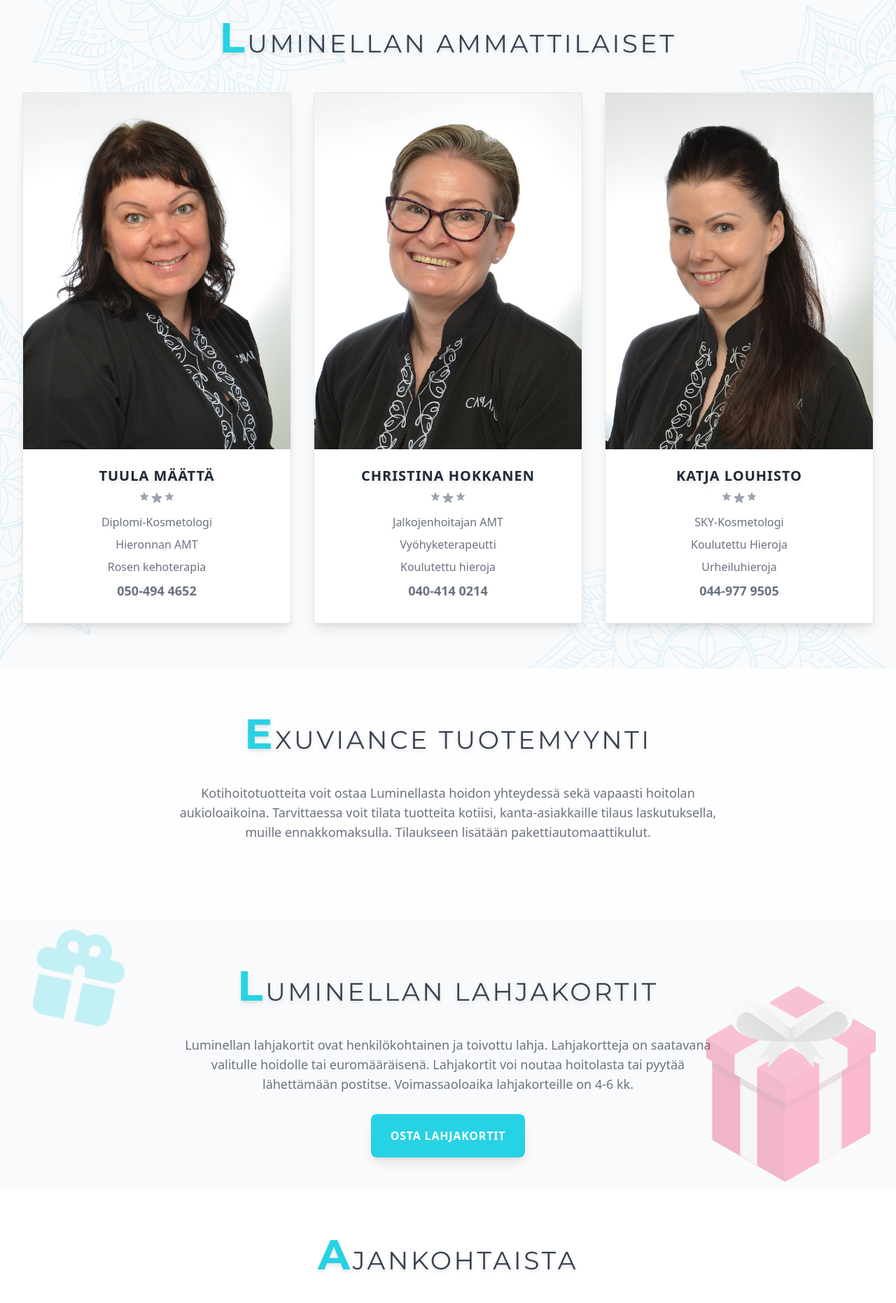
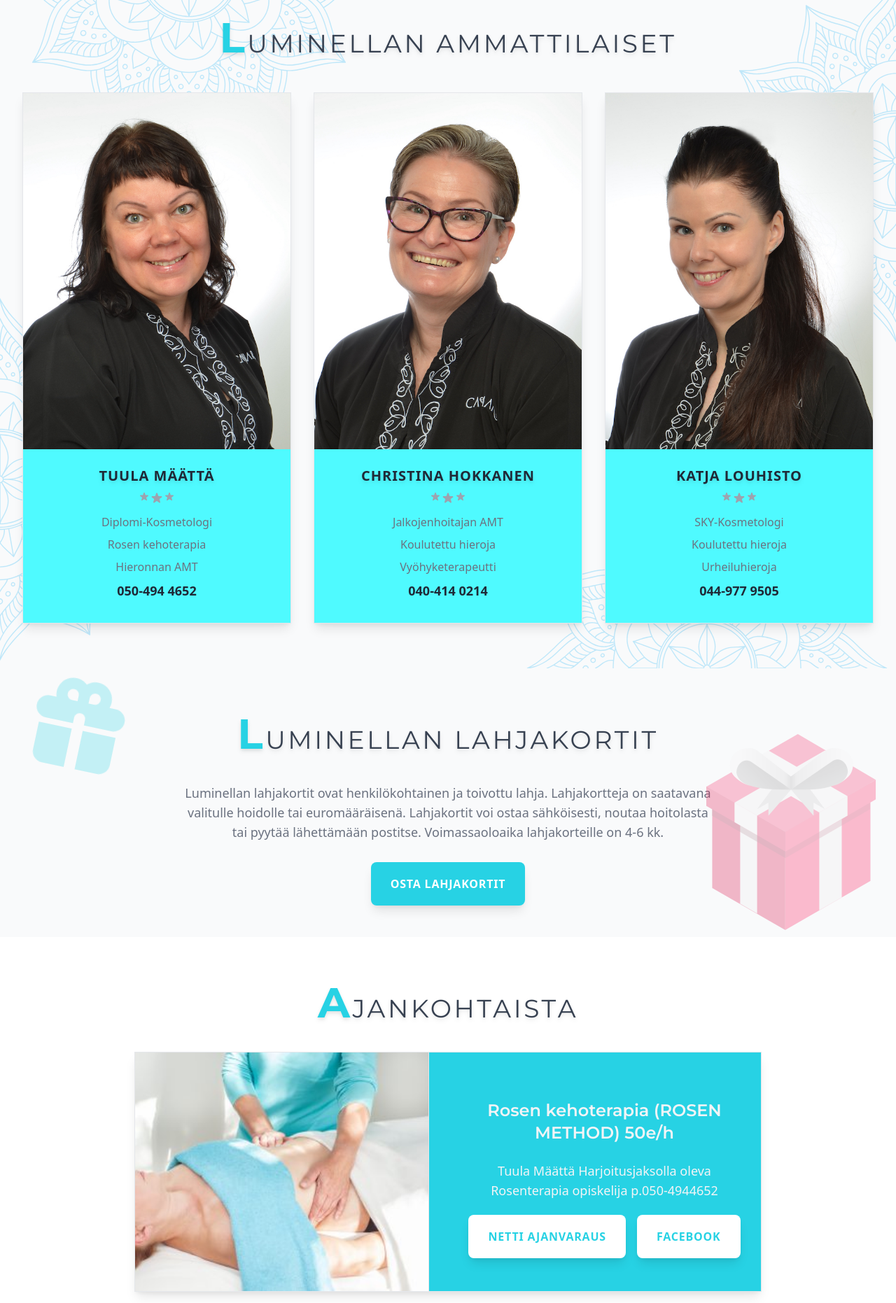
Before and after one commit to tranhuyviet/luminella, a Next.js app: page / in a window 1280 px wide. Shown: the part 840-2702 px from the top of the page at 70% size. Built offline with nearby package versions, Linux system fonts and the light colour scheme.

Commit message:
update after meeting

```diff
--- a/components/Navbar.js
+++ b/components/Navbar.js
@@ -41,6 +41,11 @@ const Navbar = () => {
                         Hinnasto
                     </a>
                 </Link>
+                <Link href='/kuvia'>
+                    <a className={`${pathname === '/kuvia' && 'link-active'}`}>
+                        Kuvia
+                    </a>
+                </Link>
                 {/* <Link href='/nettiajanvaraus'>
                     <a
                         className={`${
--- a/components/etusivu/AjankohtaistaSection.js
+++ b/components/etusivu/AjankohtaistaSection.js
@@ -10,27 +10,26 @@ const AjankohtaistaSection = () => {
                 <div className='border w-full grid grid-cols-2 shadow-lg bg-primary-700'>
                     <Fade left>
                         <img
-                            src='/images/exu2.jpeg'
+                            src='/images/rosen.jpg'
                             alt='exu'
                             className='w-[420px] border-r'
                         />
                     </Fade>
                     <div className='text-gray-500 py-6 px-6 flex items-center '>
                         <div>
-                            <Fade right>
                             <h2 className='text-2xl font-title font-semibold text-gray-100'>
                                 Rosen kehoterapia (ROSEN METHOD) 50e/h
                             </h2>
                             <p className='mb-10 text-lg mt-6 text-gray-100'>
-                                    Tuula Määttä (edistynyt opiskelija)
-                                    ajanvaraus p.050-4944652
+                                Tuula Määttä Harjoitusjaksolla oleva
+                                Rosenterapia opiskelija p.050-4944652
                             </p>
                             <Link href='https://slotti.fi/booking/hyvinvointi-jakauneushoitolaluminella/'>
-                                    <a className='btn-reverse'>
-                                        Netti Ajanvaraus
-                                    </a>
+                                <a className='btn-reverse'>Netti Ajanvaraus</a>
                             </Link>
-                            </Fade>
+                            <Link href='https://www.facebook.com/Rosenterapeuttifi-342042090069211'>
+                                <a className='btn-reverse ml-4'>Facebook</a>
+                            </Link>
                         </div>
                     </div>
                 </div>
--- a/components/etusivu/GallerySection.js
+++ b/components/etusivu/GallerySection.js
@@ -26,11 +26,11 @@ const GallerySection = () => {
     };
 
     return (
-        <section className='sectionWrap bg-gray-50'>
+        <section className='sectionWrap'>
             <h1 className='sectionTitle'>Kuvia</h1>
             <div className='mt-16 grid grid-cols-3 max-w-6xl mx-auto gap-8'>
                 {images.map((image, index) => (
-                    <Zoom top key={index}>
+                    <div key={index}>
                         <img
                             src={image.url}
                             // key={index}
@@ -38,7 +38,7 @@ const GallerySection = () => {
                             className='w-[360px] h-[360px] shadow-lg transition-all duration-300 hover:opacity-70'
                             onClick={() => handleImageClick(index)}
                         />
-                    </Zoom>
+                    </div>
                 ))}
             </div>
             {isOpen && (
--- a/components/etusivu/GiftSection.js
+++ b/components/etusivu/GiftSection.js
@@ -12,9 +12,9 @@ const GiftSection = () => {
                     <p className='mb-12 text-lg text-gray-500'>
                         Luminellan lahjakortit ovat henkilökohtainen ja toivottu
                         lahja. Lahjakortteja on saatavana valitulle hoidolle tai
-                        euromääräisenä. Lahjakortit voi noutaa hoitolasta tai
-                        pyytää lähettämään postitse. Voimassaoloaika
-                        lahjakorteille on 4-6 kk.
+                        euromääräisenä. Lahjakortit voi ostaa sähköisesti,
+                        noutaa hoitolasta tai pyytää lähettämään postitse.
+                        Voimassaoloaika lahjakorteille on 4-6 kk.
                     </p>
                 </Fade>
                 <Fade right delay={300}>
--- a/components/etusivu/TeamCard.js
+++ b/components/etusivu/TeamCard.js
@@ -2,12 +2,12 @@ import React from 'react';
 
 const TeamCard = ({ imgUrl, name, text1, text2, text3, phone }) => {
     return (
-        <div className='max-w-sm border shadow-lg text-center bg-white'>
+        <div className='max-w-sm border shadow-lg text-center bg-primary-300'>
             <img src={imgUrl} alt={name} />
             <h2 className='text-xl font-bold text-gray-800 mt-6 drop-shadow-md tracking-wider'>
                 {name}
             </h2>
-            <div className='w-full flex justify-center mt-2 mb-3'>
+            <div className='w-full flex justify-center mt-2 mb-3 '>
                 <svg
                     xmlns='http://www.w3.org/2000/svg'
                     className='h-4 w-4 text-gray-400'
@@ -36,7 +36,7 @@ const TeamCard = ({ imgUrl, name, text1, text2, text3, phone }) => {
             <p className='text-md text-gray-500 mb-2'>{text1}</p>
             <p className='text-md text-gray-500 mb-2'>{text2}</p>
             <p className='text-md text-gray-500 mb-2'>{text3}</p>
-            <p className='text-lg text-gray-500 mb-8 font-bold'>{phone}</p>
+            <p className='text-lg text-gray-800 mb-8 font-bold'>{phone}</p>
         </div>
     );
 };
--- a/components/etusivu/TeamSection.js
+++ b/components/etusivu/TeamSection.js
@@ -12,8 +12,8 @@ const TeamSection = () => {
                         imgUrl='/images/Tuula.jpg'
                         name='TUULA MÄÄTTÄ'
                         text1='Diplomi-Kosmetologi'
-                        text2='Hieronnan AMT'
-                        text3='Rosen kehoterapia'
+                        text2='Rosen kehoterapia'
+                        text3='Hieronnan AMT'
                         phone='050-494 4652'
                     />
                 </Flip>
@@ -22,8 +22,8 @@ const TeamSection = () => {
                         imgUrl='/images/Chrisu.jpg'
                         name='CHRISTINA HOKKANEN'
                         text1='Jalkojenhoitajan AMT'
-                        text2='Vyöhyketerapeutti'
-                        text3='Koulutettu hieroja'
+                        text2='Koulutettu hieroja'
+                        text3='Vyöhyketerapeutti'
                         phone='040-414 0214'
                     />
                 </Flip>
@@ -32,7 +32,7 @@ const TeamSection = () => {
                         imgUrl='/images/Katja.jpg'
                         name='KATJA LOUHISTO'
                         text1='SKY-Kosmetologi'
-                        text2='Koulutettu Hieroja'
+                        text2='Koulutettu hieroja'
                         text3='Urheiluhieroja'
                         phone='044-977 9505'
                     />
@@ -45,28 +45,28 @@ const TeamSection = () => {
                     className='h-[700px] w-[700px]'
                 />
             </div> */}
-            <div className='absolute z-mandala opacity-25 bottom-0 -translate-x-1/2'>
+            <div className='absolute z-mandala opacity-50 bottom-0 -translate-x-1/2'>
                 <img
                     src='/images/Mandala.svg'
                     alt='mandala'
                     className='h-[540px] w-[540px] '
                 />
             </div>
-            <div className='absolute z-mandala opacity-25 bottom-0 right-0 translate-y-1/2'>
+            <div className='absolute z-mandala opacity-50 bottom-0 right-0 translate-y-1/2'>
                 <img
                     src='/images/Mandala.svg'
                     alt='mandala'
                     className='h-[540px] w-[540px] '
                 />
             </div>
-            <div className='absolute z-mandala opacity-25 top-0 right-0 translate-x-1/2'>
+            <div className='absolute z-mandala opacity-50 top-0 right-0 translate-x-1/2'>
                 <img
                     src='/images/Mandala.svg'
                     alt='mandala'
                     className='h-[540px] w-[540px] '
                 />
             </div>
-            <div className='absolute z-mandala opacity-25 top-0 -translate-y-1/2'>
+            <div className='absolute z-mandala opacity-50 top-0 -translate-y-1/2'>
                 <img
                     src='/images/Mandala.svg'
                     alt='mandala'
--- a/pages/hinnasto.js
+++ b/pages/hinnasto.js
@@ -22,7 +22,7 @@ export async function getServerSideProps() {
 
     const query = gql`
         query {
-            hinnastos {
+            hinnastos(orderBy: order_ASC) {
                 category
                 order
                 hinnastoItems {
--- a/pages/hoidot.js
+++ b/pages/hoidot.js
@@ -5,7 +5,7 @@ import Fade from 'react-reveal/Fade';
 const data = [
     {
         title: 'EXUVIANCE KASVOHOIDOT',
-        text: 'EXUVIANCE nykyaikaisella ihonhoitotuotesarjalla naisille ja miehille, jotka odottavat todellisia tuloksia. Kasvohoidot aina asiakkaan ihon kunto, tarpeet ja toiveet sekä käytettävä aika huomioiden. Apua myös ongelmaihoille; atopia, psoriasis, akne ja ruusufinni Hoidot sisältävät veloituksetta kulmien siistimisen. Lue lisää www.exuviance.fi',
+        text: 'EXUVIANCE nykyaikaisella ihonhoitotuotesarjalla naisille ja miehille, jotka odottavat todellisia tuloksia. Kasvohoidot aina asiakkaan ihon kunto, tarpeet ja toiveet sekä käytettävä aika huomioiden. Apua myös ongelmaihoille; atopia, psoriasis, akne ja ruusufinni Hoidot sisältävät veloituksetta kulmien siistimisen.',
     },
     {
         title: 'JALKAHOIDOT myös REUMA ja DIABETES asiakkaat',
@@ -21,14 +21,14 @@ const data = [
     },
     {
         title: 'AROMAHIERONTA',
-        text: 'Kokonaisvaltainen hoitomenetelmä, jossa eteeristen öljyjen ja hieronnan avulla kehon toimintoja tasapainotetaan, rentoutetaan ja nestekiertoa vilkastuu. Tuoksut, kevyempi ja rauhallinen hieronta sekä rentouttava musiikki vievät ajatukset pois arjesta.',
+        text: 'Kokonaisvaltainen hoitomenetelmä, jossa eteeristen öljyjen ja hieronnan avulla kehon toimintoja tasapainotetaan, rentoutetaan ja nestekierto vilkastuu. Tuoksut, kevyempi ja rauhallinen hieronta sekä rentouttava musiikki vievät ajatukset pois arjesta.',
     },
     {
         title: 'VYÖHYKETERAPIA',
         text: 'Terveyttä kannattaa hoitaa ennaltaehkäisevästi vaikka ei vielä olisikaan mitään vaivaa. Vyöhyketerapia on vaikuttava hoitomuoto sarjahoitona, kehon epätasapainotilan saattaminen tasapainoon vaatii toistoa. Suositellaan :stressi, päänsärky, migreeni, verenpaine, yleinen väsymys, uupumus, nivel-ja lihassärky, akuutit/krooniset vaivat, allergia/astma, ummetus, naistenvaivat, lapsettomuus, unettomuus ja tulehduskierteet.',
     },
     {
-        title: 'KLASSINEN HIERONTA tai URHEILUHIERONTA',
+        title: 'HIERONNAT',
         text: 'Asiakas hierotaan aina toivomallaan tavalla, sillä hieronnan tarve on hyvin yksilöllistä. Klassinen hieronta sopii kaikille, antaa helpotusta lihaksiston jännitys-ja kiputiloihin, rentouttaa ja aktivoi verenkiertoa sekä auttaa poistamaan kuona-aineita kehosta. Urheiluhieronta nopeuttaa palautumista ja valmistaa elimistöä uuteen harjoitukseen sekä vähentää loukkaantumisriskiä. Tarvittaessa voidaan tehdä imukuppihierontaa, joka on erittäin tehokas apu verenkierron vilkastumiseen.. Seniorihieronta Hellävaraisella hieronnalla saadaan aikaseksi fyysisen olon parantamista sekä mielen rauhaa. Hieronnassa otetaan huomioon ikääntyvän kehon muutokset ja herkkyys. Luminellaan voit tulla luottavaisin mielin, tietäen, että sinua hoitaa osaava ja kunnioittava alan ammattilainen. Christinan erikoishieronta sisältää klassisen hieronnan ja nivelliikkuvuuden erikoisosaamisen. Mobilisoiva hieronta parantaa ja ylläpitää nivelten liikkuvuutta. Lievittää kipua, parantaa niveltä ympäröivien lihasten toimintaa. Hidasrytminen, rauhallisin liikkein nivelten eri rakenteisiin, nivelkapseliin ja nivelsiteisiin kohdennetaan paikallinen venytys. Lempeä mutta tehokas hoito.',
     },
     {
--- a/pages/index.js
+++ b/pages/index.js
@@ -21,10 +21,10 @@ export default function Home() {
             </Head>
             <Hero />
             <TeamSection />
-            <ExuvianceSection />
+            {/* <ExuvianceSection /> */}
             <GiftSection />
             <AjankohtaistaSection />
-            <GallerySection />
+            {/* <GallerySection /> */}
         </div>
     );
 }
--- /dev/null
+++ b/pages/kuvia.js
@@ -0,0 +1,12 @@
+import React from 'react';
+import GallerySection from '../components/etusivu/GallerySection';
+
+const Kuvia = () => {
+    return (
+        <div>
+            <GallerySection />
+        </div>
+    );
+};
+
+export default Kuvia;
```
Also changed, not shown: public/images/rosen.jpg (added). Lines whose indentation alone changed are shown as unchanged.
